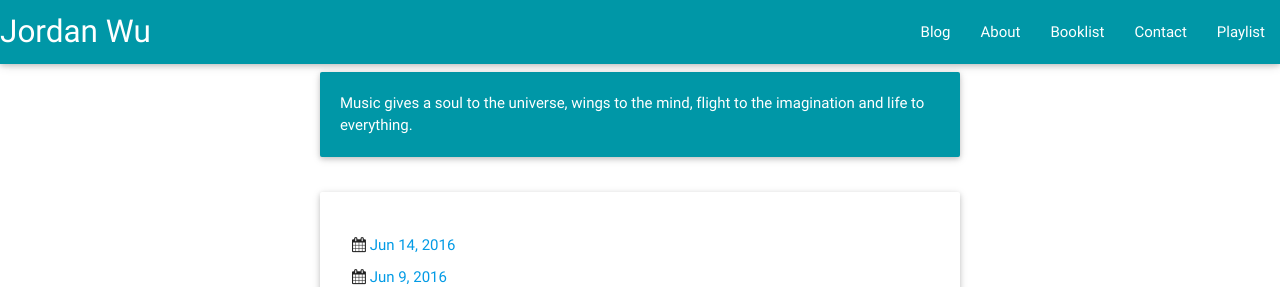
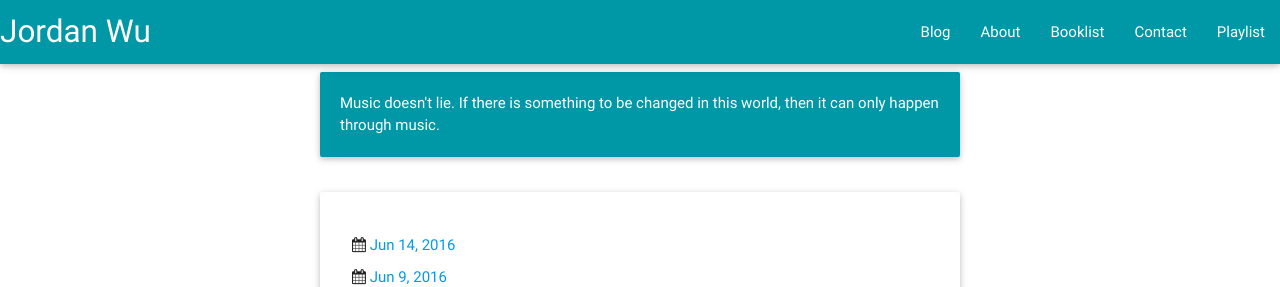
Before and after one commit to JordanSpencerWu/old-website, a Jekyll site: the page built from playlist.html, in a window 1280 px wide and 1400 px high. Shown: the top 287 px of the window. Built offline with Jekyll 4.4.1, drawn with Linux system fonts in a browser that asks for light colours; nearby versions of some CDN libraries.

Commit message:
add music quote

```diff
--- a/playlist.html
+++ b/playlist.html
@@ -6,7 +6,7 @@ title: Playlist
   <div class="col s12">
     <div class="card-panel cyan darken-2">
       <span class="white-text">
-        Music gives a soul to the universe, wings to the mind, flight to the imagination and life to everything.
+        Music doesn't lie. If there is something to be changed in this world, then it can only happen through music.
       </span>
     </div>
   </div>
```
